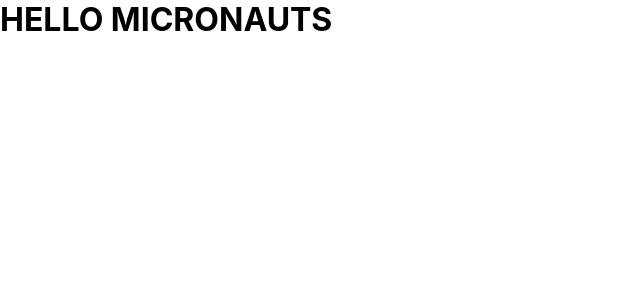
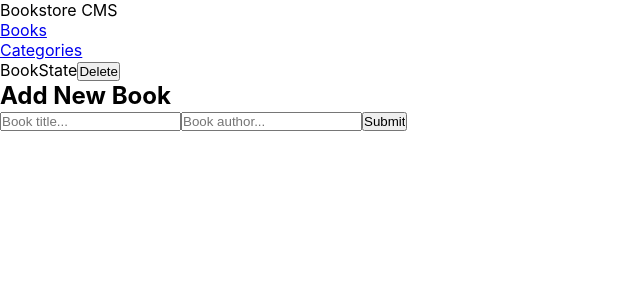
Before and after one commit to Bettenoch/React-Bookstore, a React (Create React App) app: page / in a window 1280 px wide. Shown: the top 300 px of the page, without its empty margins (0-640 px from the left). Built offline with nearby package versions, Linux system fonts and the light colour scheme.

Commit message:
import components and set up routes

```diff
--- a/src/App.js
+++ b/src/App.js
@@ -1,9 +1,17 @@
+import { Routes, Route } from 'react-router-dom';
 import './App.css';
+import Navbar from './components/Navbar';
+import BooksDisplay from './components/BooksDisplay';
+import Categories from './components/Categories';
 
 function App() {
   return (
     <>
-      <h1>HELLO MICRONAUTS</h1>
+      <Navbar />
+      <Routes>
+        <Route path="/" element={<BooksDisplay />} />
+        <Route path="Categories" element={<Categories />} />
+      </Routes>
     </>
 
   );
```
